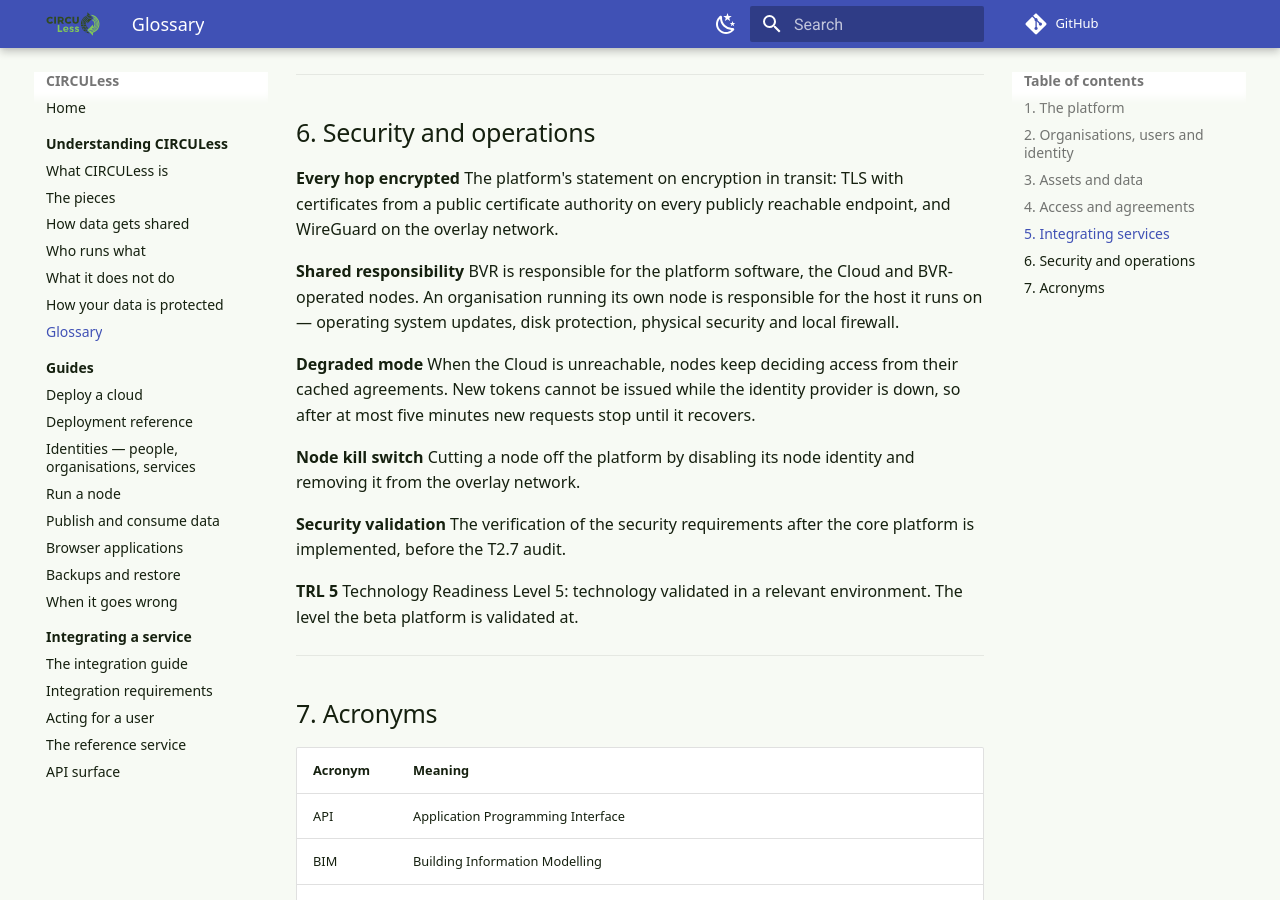
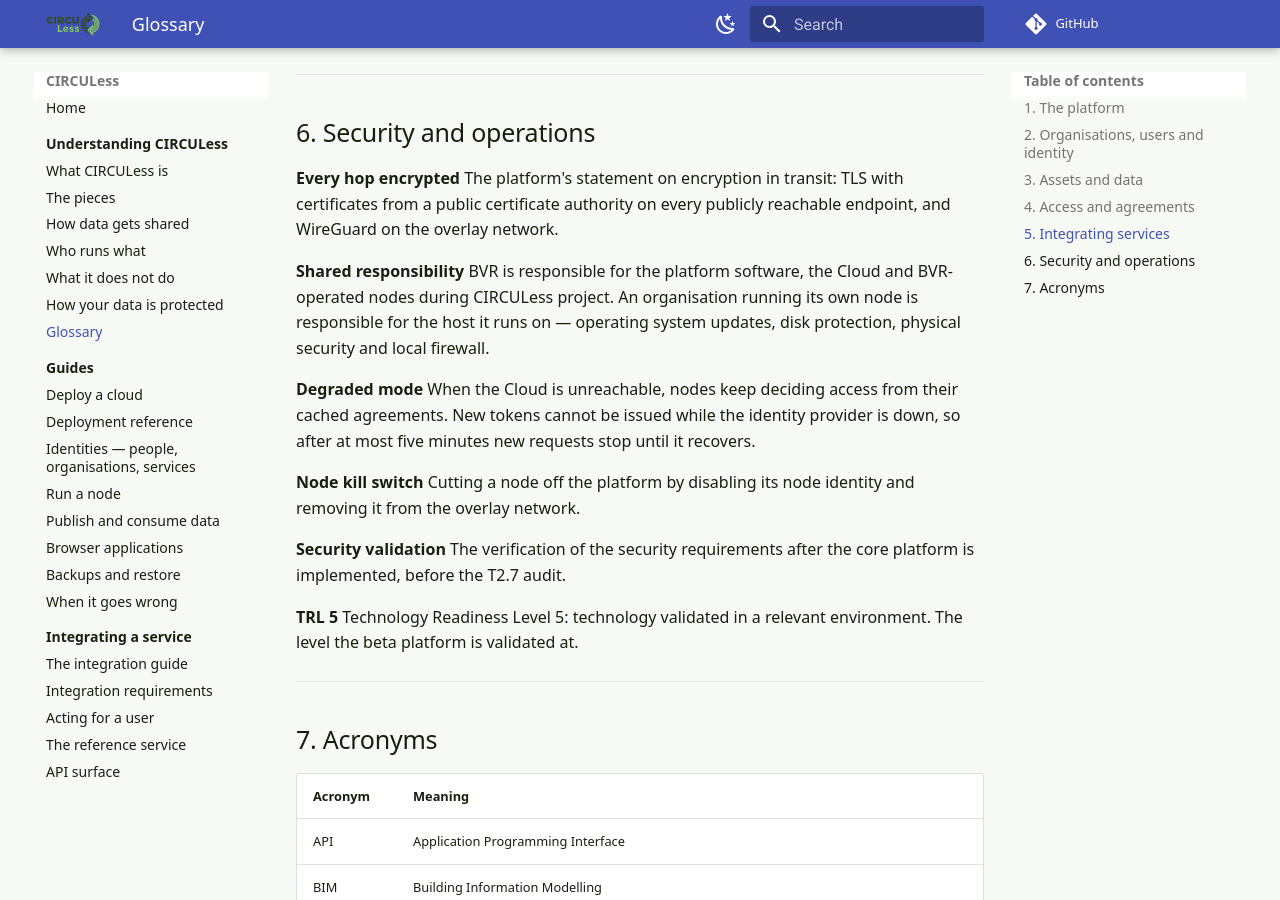
Before and after one commit to bAvenir/circuless-platform-beta, an MkDocs documentation site: the page built from docs/understanding/glossary.md, in a window 1280 px wide and 900 px high, scrolled down 5585 px. Built offline with MkDocs 1.6.1 and Material for MkDocs 9.7.7, drawn with Linux system fonts in a browser that asks for light colours; comment, search, counter and statistics services are not loaded; some of the changed text lies outside the part shown.

Commit message:
docs(glossary): scope BVR responsibilities to the project duration
- replace "in WP2" with "during CIRCULess project" for the build and operation statement
- soften the platform operator MFA wording from "must" to "should"
- drop the claim that BVR-operated nodes refuse sensitive data
- limit BVR's shared responsibility for the Cloud and its nodes to the project period

```diff
--- a/docs/understanding/glossary.md
+++ b/docs/understanding/glossary.md
@@ -8,7 +8,7 @@ Terms as used in the CIRCULess core platform documentation, user interfaces and
 ## 1. The platform
 
 **CIRCULess core platform**
-The *CIRCULess Cloud* and the *CIRCULess Nodes* together. It lets organisations publish data and services, find one another's, agree access, and exchange them, with every access decided by the provider's own node and recorded. Built and operated by Bavenir (BVR) in WP2.
+The *CIRCULess Cloud* and the *CIRCULess Nodes* together. It lets organisations publish data and services, find one another's, agree access, and exchange them, with every access decided by the provider's own node and recorded. Built and operated by Bavenir (BVR) during CIRCULess project.
 
 **CIRCULess waste management platform**
 The *core platform* together with every *service* integrated into it. Called "CIRCULess DWMP" in D1.1.
@@ -47,7 +47,7 @@ The web interface for searching the catalogue, requesting access, approving requ
 The web interface for managing a node and the assets of its tenants.
 
 **Platform operator**
-A BVR staff member who administers the core platform. Platform operators must use *MFA*.
+A BVR staff member who administers the core platform during CIRCULess project. Platform operators should use *MFA*.
 
 ---
 
@@ -236,7 +236,7 @@ A machine-readable description of an API. Required for every service, and publis
 The platform's statement on encryption in transit: TLS with certificates from a public certificate authority on every publicly reachable endpoint, and WireGuard on the overlay network.
 
 **Shared responsibility**
-BVR is responsible for the platform software, the Cloud and BVR-operated nodes. An organisation running its own node is responsible for the host it runs on — operating system updates, disk protection, physical security and local firewall.
+BVR is responsible for the platform software, the Cloud and BVR-operated nodes during CIRCULess project. An organisation running its own node is responsible for the host it runs on — operating system updates, disk protection, physical security and local firewall.
 
 **Degraded mode**
 When the Cloud is unreachable, nodes keep deciding access from their cached agreements. New tokens cannot be issued while the identity provider is down, so after at most five minutes new requests stop until it recovers.
```
Also changed, not shown: other parts of docs/understanding/glossary.md (+1 -1 lines).
